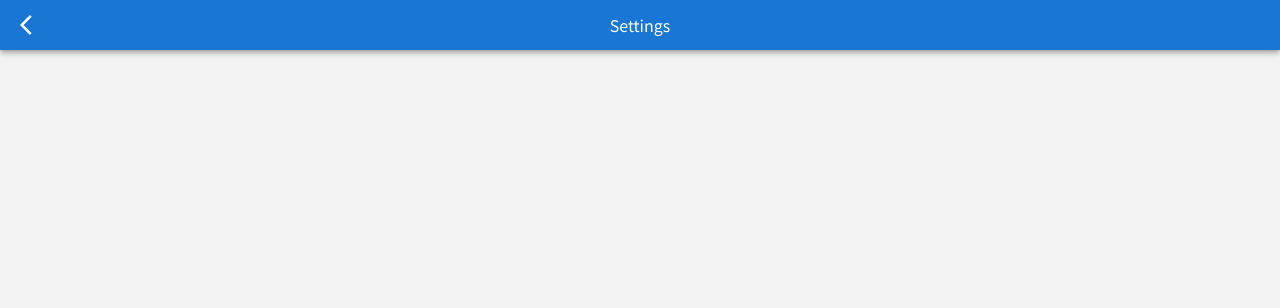
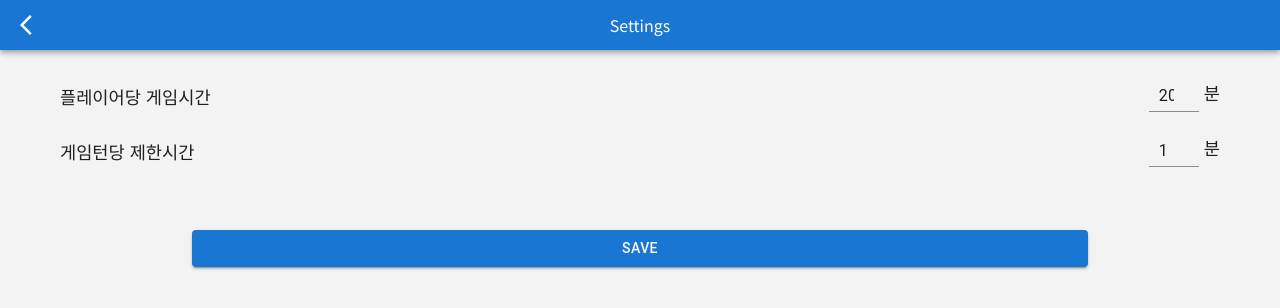
Before and after one commit to sumzdev/game-timer, a React (Vite) app: page / in a window 1280 px wide. Shown: the top 308 px of the page. Built offline with nearby package versions, Linux system fonts and the light colour scheme.

Commit message:
Feat: SettingDialog - 타이머 설정 기능

```diff
--- a/src/components/SettingDialog.tsx
+++ b/src/components/SettingDialog.tsx
@@ -1,8 +1,17 @@
 import React from "react";
 import styled from "@emotion/styled";
-import { AppBar, Button, Dialog } from "@mui/material";
+import {
+  AppBar,
+  Button,
+  Dialog,
+  FormControl,
+  FormHelperText,
+  TextField,
+} from "@mui/material";
 import ArrowBackIosIcon from "@mui/icons-material/ArrowBackIos";
 import { SettingProps } from "../hooks/useTimerSetting";
+import { MAX_TIMER_MIN, MIN_TIMER_MIN } from "../constants/timer";
+import { SubmitHandler, useForm } from "react-hook-form";
 
 interface SettingDialogProps {
   isOpen: boolean;
@@ -12,6 +21,11 @@ interface SettingDialogProps {
     turnLimitMinutes,
   }: SettingProps) => void;
   onClose: () => void;
+}
+
+interface FormFields {
+  totalMinutes: number;
+  turnLimitMinutes: number;
 }
 
 const DialogContainer = styled(Dialog)`
@@ -38,24 +52,149 @@ const CloseButton = styled(Button)`
   color: #fff;
 `;
 
+const SettingForm = styled.form`
+  display: flex;
+  flex-direction: column;
+  align-items: center;
+  padding-top: 80px;
+`;
+
+const Flex = styled.div`
+  display: flex;
+  flex-direction: row;
+`;
+
+const InputContainer = styled(FormControl)`
+  display: flex;
+  flex-direction: column;
+  width: 100%;
+  padding: 0 30px;
+  align-items: center;
+`;
+
+const InputWrapper = styled.div`
+  display: flex;
+  flex-direction: row;
+  justify-content: space-between;
+  align-items: center;
+  width: 100%;
+  padding: 0 30px;
+`;
+
+const Label = styled.label`
+  font-size: 1.1rem;
+`;
+
+const UnitLabel = styled.div`
+  font-size: 1.1rem;
+  margin-left: 5px;
+`;
+
+const InputNumber = styled(TextField)`
+  width: 50px;
+  .MuiInput-root {
+    padding: 0 10px;
+  }
+`;
+
+const HelperText = styled(FormHelperText)`
+  height: 20px;
+  color: var(--border-red);
+`;
+
+const SubmitButton = styled(Button)`
+  margin: 40px auto 0;
+  width: 70%;
+`;
+
 function SettingDialog({
   isOpen,
   curSetting,
-  // handleSubmitSetting,
+  handleSubmitSetting,
   onClose,
 }: SettingDialogProps) {
-  console.log(curSetting);
+  const {
+    register,
+    handleSubmit,
+    reset,
+    formState: { errors },
+  } = useForm<FormFields>({
+    defaultValues: curSetting,
+  });
+
+  const onSubmit: SubmitHandler<FormFields> = (data) => {
+    const { totalMinutes, turnLimitMinutes } = data;
+    handleSubmitSetting({
+      totalMinutes: +totalMinutes,
+      turnLimitMinutes: +turnLimitMinutes,
+    });
+  };
+
+  const handleClose = () => {
+    onClose();
+    reset();
+  };
 
   return (
-    <DialogContainer fullScreen open={isOpen} onClose={onClose}>
+    <DialogContainer fullScreen open={isOpen} onClose={handleClose}>
       <Container>
         <Bar>
           <p>Settings</p>
-          <CloseButton onClick={onClose}>
+          <CloseButton onClick={handleClose}>
             <ArrowBackIosIcon />
           </CloseButton>
         </Bar>
-        Setting
+        <SettingForm onSubmit={handleSubmit(onSubmit)}>
+          <InputContainer>
+            <InputWrapper>
+              <Label htmlFor="total-minutes">플레이어당 게임시간</Label>
+              <Flex>
+                <InputNumber
+                  type="number"
+                  id="toal-minutes"
+                  variant="standard"
+                  error={!!errors?.totalMinutes}
+                  {...register("totalMinutes", {
+                    min: MIN_TIMER_MIN,
+                    max: MAX_TIMER_MIN,
+                    maxLength: 2,
+                  })}
+                />
+                <UnitLabel>분</UnitLabel>
+              </Flex>
+            </InputWrapper>
+            <HelperText>
+              {errors?.totalMinutes &&
+                `${MIN_TIMER_MIN}이상 ${MAX_TIMER_MIN}이하의 시간만 설정 가능합니다.`}
+            </HelperText>
+          </InputContainer>
+          <InputContainer>
+            <InputWrapper>
+              <Label htmlFor="turn-limit-minutes">게임턴당 제한시간</Label>
+              <Flex>
+                <InputNumber
+                  type="number"
+                  id="turn-limit-minutes"
+                  variant="standard"
+                  error={!!errors?.turnLimitMinutes}
+                  {...register("turnLimitMinutes", {
+                    min: MIN_TIMER_MIN,
+                    max: MAX_TIMER_MIN,
+                    maxLength: 2,
+                  })}
+                />
+                <UnitLabel>분</UnitLabel>
+              </Flex>
+            </InputWrapper>
+            <HelperText>
+              {errors?.turnLimitMinutes &&
+                `${MIN_TIMER_MIN}이상 ${MAX_TIMER_MIN}이하의 시간만 설정 가능합니다.`}
+            </HelperText>
+          </InputContainer>
+          <SubmitButton type="submit" variant="contained">
+            Save
+          </SubmitButton>
+        </SettingForm>
       </Container>
     </DialogContainer>
   );
--- a/src/constants/timer.ts
+++ b/src/constants/timer.ts
@@ -2,7 +2,7 @@ export const MIN_TIMER_MIN = 1;
 export const MAX_TIMER_MIN = 99;
 export const MIN_LIMIT_MIN = 1;
 
-export const DEFAULT_TOTAL_MINUTES = 10;
+export const DEFAULT_TOTAL_MINUTES = 20;
 export const DEFAULT_TURN_MINUTES = 1;
 
 export const TURN = {
```
